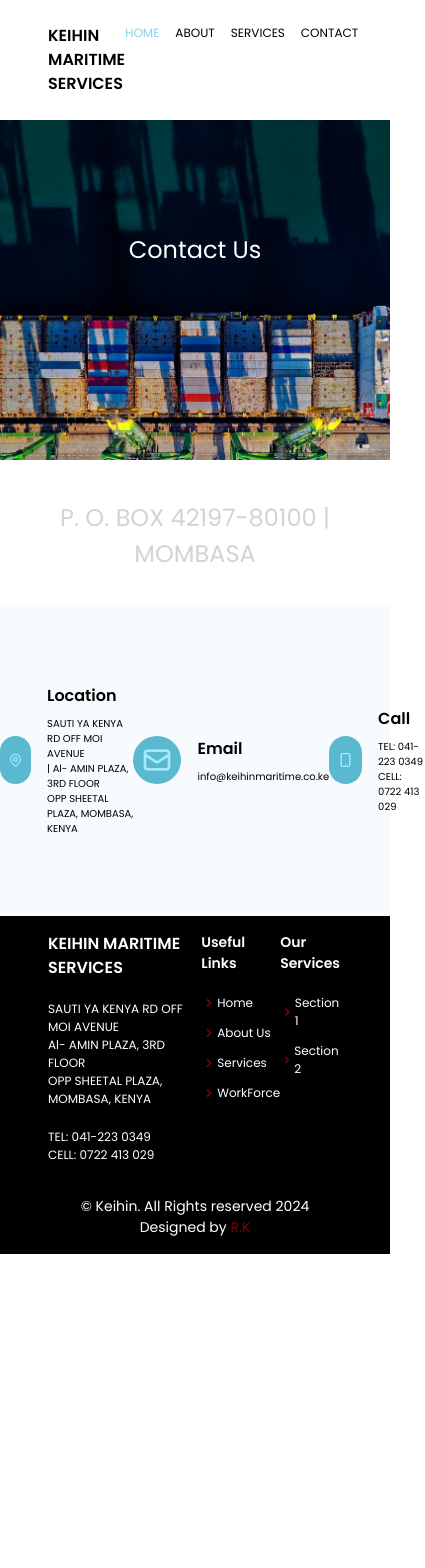
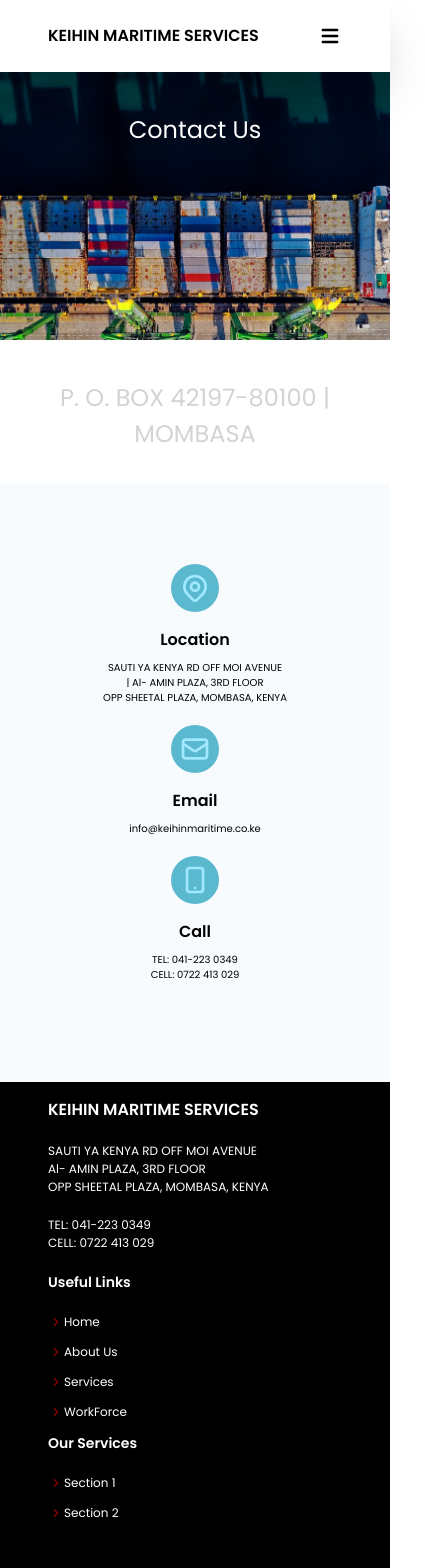
Before and after one commit to RyanKaleliGabriel/keihin, a React (Vite) app: page /contact in a window 390 px wide. Shown: the top 1568 px of the page, 425 px wide, since content can reach past the window. Before the commit the page ends 1254 px from the top, so only its background shows below. Built offline with nearby package versions, Linux system fonts and the light colour scheme.

Commit message:
Responsiveness

```diff
--- a/src/ui/About.jsx
+++ b/src/ui/About.jsx
@@ -3,8 +3,8 @@
 
 function About() {
     return (
-        <section id="about" className="px-8 mt-16 flex gap-12 font-popins">
-            <img src="/about.jpg" alt="About Section Image" className="h-96 w-96" />
+        <section id="about" className="px-8 mt-16 md:flex gap-12 font-popins sm:flex-row">
+            <img src="/about.jpg" alt="About Section Image" className="md:h-96 md:w-96 sm:mb-8" />
             <div className="flex flex-col gap-6 text-justify">
                 <h2 className="text-[1.5rem] text-[lightgrey] ">About Company</h2>
                 <p className="text-[13px]"><Bluespan>KEIHIN MARITIME SERVICES CO. LTD</Bluespan>  is a registered company and incorporated in the Republic of Kenya. Its main objective is to supply General Hardware, Building blocks, Timber, Repairs, Sand, Hardcore, Food staff and provision of clearing and forwarding services.</p>
--- a/src/ui/Clients.jsx
+++ b/src/ui/Clients.jsx
@@ -2,10 +2,10 @@
 
 function Clients() {
   return (
-    <section id="clients" className="px-8 mt-16 flex gap-12 font-popins">
-        <img src="clients.jpg" alt="Client Section Image" className="h-100 w-96" />
-        <div className="ml-12">
-          <h2 className="text-[1.5rem] text-[lightgrey] ">Our Clients</h2>
+    <section id="clients" className="px-8 mt-16 md:flex lg:gap-12 font-popins">
+        <img src="clients.jpg" alt="Client Section Image" className=" sm:h-80 md:h-96 lg:h-100 w-96" />
+        <div className="md:ml-12 ">
+          <h2 className="text-[1.5rem] text-[lightgrey] sm:mt-5 md:mt-0">Our Clients</h2>
           <p className="text-[13px] text-justify">
             Our company has 8 (Eight) clients of general cargo commodities such
             as Rice, cooking oil, spare parts, telecommunication cables and
@@ -13,7 +13,7 @@
             approximately 100 containers every month
           </p>
 
-          <div className="flex justify-around mt-5">
+          <div className="flex justify-self-start gap-12 mt-5">
             <ul>
               <li>
                 <div className="text-[13px] flex items-center mb-3 ">
--- a/src/ui/ContactDetails.jsx
+++ b/src/ui/ContactDetails.jsx
@@ -11,38 +11,32 @@
         P. O. BOX 42197-80100 | MOMBASA
       </h2>
 
-      <div className="flex justify-around mt-8 bg-lightblue py-20">
-        <div className="flex items-center">
-          <HiOutlineLocationMarker className="text-[3rem] bg-nrmblue text-skyblue rounded-full p-2 mr-4 " />
-          <div>
+      <div className="text-center flex md:justify-around md:flex-row sm:flex-col mt-8 bg-lightblue py-20">
+        <div className="flex flex-col items-center sm:mb-5 mb-0">
+            <HiOutlineLocationMarker className="text-[3rem] bg-nrmblue text-skyblue rounded-full p-2 mb-4" />
             <p className="font-bold">Location</p>
             <ul className="text-[10px] mt-2">
               <li>SAUTI YA KENYA RD OFF MOI AVENUE</li>
               <li>| Al- AMIN PLAZA, 3RD FLOOR</li>
               <li>OPP SHEETAL PLAZA, MOMBASA, KENYA</li>
             </ul>
-          </div>
         </div>
 
-        <div className="flex items-center">
-          <HiOutlineMail className="text-[3rem] bg-nrmblue text-skyblue rounded-full p-2 mr-4 " />
-          <div>
+        <div className="flex flex-col items-center sm:mb-5 mb-0">
+            <HiOutlineMail className="text-[3rem] bg-nrmblue text-skyblue rounded-full p-2 mb-4" />
             <p className="font-bold">Email</p>
             <ul className="text-[10px] mt-2">
               <li> info@keihinmaritime.co.ke </li>
             </ul>
-          </div>
         </div>
 
-        <div className="flex items-center">
-          <HiOutlineDeviceMobile className="text-[3rem] bg-nrmblue text-skyblue rounded-full p-2 mr-4 " />
-          <div>
+        <div className="flex flex-col items-center sm:mb-5 mb-0">
+            <HiOutlineDeviceMobile className="text-[3rem] bg-nrmblue text-skyblue rounded-full p-2 mb-4" />
             <p className="font-bold">Call</p>
             <ul className="text-[10px] mt-2">
               <li>TEL: 041-223 0349</li>
               <li>CELL: 0722 413 029</li>
             </ul>
-          </div>
         </div>
       </div>
     </section>
--- a/src/ui/Experiance.jsx
+++ b/src/ui/Experiance.jsx
@@ -8,7 +8,7 @@
         Experiance and WorkForce
       </h2>
 
-      <div className="flex gap-24 mt-12">
+      <div className="md:flex gap-24 mt-12">
         <div>
           <p className="text-[13px] text-justify">
             <Bluespan>KEIHIN MARITIME SERVICES LTD</Bluespan> posses perhaps
@@ -33,13 +33,13 @@
         <img
           src="/exp1.jpeg"
           alt="ExperianceSection Image"
-          className="h-96 w-100 mr-24"
+          className="h-96 w-100 lg:mr-24 sm:mt-5 md:mt-0"
         />
       </div>
 
-      <div className="flex gap-24 mt-8">
+      <div className="md:flex gap-24 mt-8">
         <img src="/exp2.jpg" className="h-96 w-96" />
-        <div className="text-[13px] text-justify mr-24 ">
+        <div className="text-[13px] text-justify lg:mr-24 sm:mt-5 md:mt-0">
           <div className="mb-8">
             <div className="text-[13px] flex items-center">
               <HiChevronUp className="text-[16px] mr-2" />
--- a/src/ui/Footer.jsx
+++ b/src/ui/Footer.jsx
@@ -4,7 +4,7 @@
 function Footer() {
     return (
         <>
-            <footer className="bg-[black] text-[white] flex justify-between px-12 py-4 font-popins">
+            <footer className="bg-[black] text-[white] md:flex justify-between px-12 py-4 font-popins">
                 <div>
                     <h1 className="font-bold text-[16px] mb-5">KEIHIN MARITIME SERVICES</h1>
 
@@ -21,7 +21,7 @@
                 </div>
 
                 <div>
-                    <h2 className="font-bold text-[14px] mb-5">Useful Links</h2>
+                    <h2 className="font-bold text-[14px] mb-5 sm:mt-5 md:mt-0">Useful Links</h2>
                     <ul className="text-[12px]">
                         <div className="flex items-center mb-3">
                             <HiChevronRight className="text-[16px] text-[maroon]" />
--- a/src/ui/Header.jsx
+++ b/src/ui/Header.jsx
@@ -1,14 +1,16 @@
+import { HiMenu } from "react-icons/hi";
 function Header() {
   return (
-        <header className=" flex justify-between px-12 py-6 font-popins">
+    <header className="fixed top-0 w-full bg-white shadow-2xl flex justify-between px-12 py-6 font-popins">
       <h2 className="font-bold text-[16px] ">KEIHIN MARITIME SERVICES</h2>
       <nav>
-                <ul className="flex gap-4 text-[12px]">
+        <ul className="lg:flex sm:hidden gap-4 text-[12px]">
           <li className="text-[skyblue]">HOME</li>
           <li>ABOUT</li>
           <li>SERVICES</li>
           <li>CONTACT</li>
         </ul>
+        <HiMenu className="text-[1.5rem] lg:hidden" />
       </nav>
     </header>
   );
--- a/src/ui/Services.jsx
+++ b/src/ui/Services.jsx
@@ -1,8 +1,6 @@
-import { GiStorkDelivery } from "react-icons/gi";
 import { MdOutlineFlight } from "react-icons/md";
 import { FaForward } from "react-icons/fa";
 import { FaShip } from "react-icons/fa6";
-
 import { HiShoppingCart } from "react-icons/hi";
 
 
@@ -13,7 +11,7 @@
     return (
         <section id="servicesOne" className="px-8 mt-16 font-popins">
             <h2 className="text-[1.5rem] text-[lightgrey] text-center">Keihin Services</h2>
-            <div className="mt-12 flex gap-2 text-justify">
+            <div className="mt-12 md:flex gap-2 text-justify">
                 <div className="flex flex-col gap-8">
                     <div className="flex items-center gap-5 ">
                         <HiShoppingCart className="text-3xl text-[skyblue]" />
@@ -47,7 +45,7 @@
                         </div>
                     </div>
                 </div>
-                <img src="/services.jpeg" alt="Services Section Image" className="mr-12 rounded-3xl h-[25%] w-[25%]" />
+                <img src="/services.jpeg" alt="Services Section Image" className="sm:hidden md:inline mr-12 rounded-3xl h-[25%] w-[25%]" />
             </div>
         </section>
     );
--- a/src/ui/ServicesTwo.jsx
+++ b/src/ui/ServicesTwo.jsx
@@ -8,9 +8,9 @@
     return (
         <section id="servicesOne" className="px-8 mt-16 font-popins">
             <h2 className="text-[1.5rem] text-[lightgrey] text-center">Keihin Services</h2>
-            <div className="mt-12 flex gap-12 text-justify">
-                <img src="/services.jpeg" alt="Services Section Image" className=" ml-12 rounded-3xl h-[25%] w-[25%]" />
-                <div className="flex flex-col gap-8 ml-20">
+            <div className="mt-12 md:flex gap-12 text-justify">
+                <img src="/services.jpeg" alt="Services Section Image" className="sm:hidden md:inline ml-12 rounded-3xl h-[25%] w-[25%]" />
+                <div className="flex flex-col gap-8 md:ml-20">
                     <div className="flex items-center gap-5 ">
                         <FaShippingFast className="text-3xl text-[skyblue]" />
                         <div className="mt-4 basis-9/12">
--- a/tailwind.config.js
+++ b/tailwind.config.js
@@ -6,7 +6,7 @@
       popins: 'Poppins'
     },
     screens: {
-      'sm': '375px',
+      'sm': '320px',
       'md': '768px',
       'lg': '1280px'
     },
```
Lines whose indentation alone changed are shown as unchanged.
